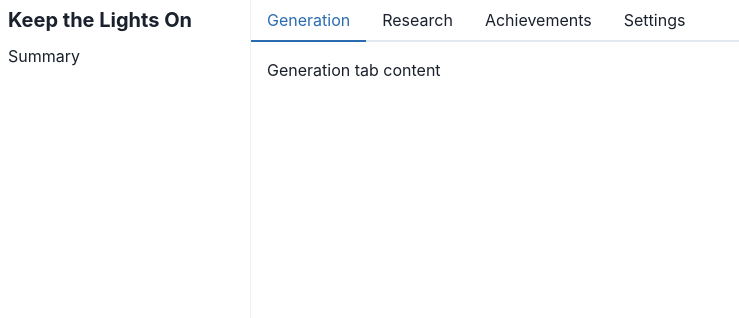
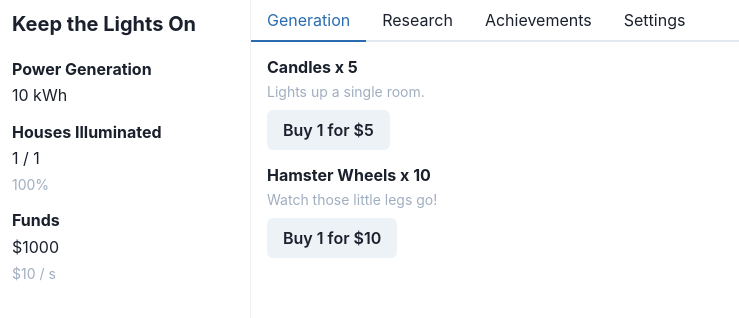
Before and after one commit to katzenbar/keep-the-lights-on, a React (Create React App) app: page / in a window 1280 px wide. Shown: the top 318 px of the page, without its empty margins (0-739 px from the left). Built offline with nearby package versions, Linux system fonts and the light colour scheme.

Commit message:
Add some stand-in content

```diff
--- a/src/components/GenerationTab.tsx
+++ b/src/components/GenerationTab.tsx
@@ -1,10 +1,32 @@
-import { Box } from "@chakra-ui/react";
+import { Button, Heading, StackItem, Text, VStack } from "@chakra-ui/react";
 import React from "react";
 
 type Props = {};
 
 const GenerationTab: React.FunctionComponent<Props> = (props) => {
-  return <Box>Generation tab content</Box>;
+  return (
+    <VStack align="stretch" spacing={4}>
+      <StackItem>
+        <Heading as="h2" size="sm" pb={1}>
+          Candles x 5
+        </Heading>
+        <Text pb={2} fontSize="sm" color="gray.400">
+          Lights up a single room.
+        </Text>
+        <Button>Buy 1 for $5</Button>
+      </StackItem>
+
+      <StackItem>
+        <Heading as="h2" size="sm" pb={1}>
+          Hamster Wheels x 10
+        </Heading>
+        <Text pb={2} fontSize="sm" color="gray.400">
+          Watch those little legs go!
+        </Text>
+        <Button>Buy 1 for $10</Button>
+      </StackItem>
+    </VStack>
+  );
 };
 
 export default GenerationTab;
--- a/src/layout/App.tsx
+++ b/src/layout/App.tsx
@@ -7,7 +7,7 @@ export const App: React.FunctionComponent = () => (
   <ChakraProvider theme={theme}>
     <Box>
       <Flex minH="100vh" direction="row" alignItems="stretch">
-        <Box overflow="auto" w={250} p={2}>
+        <Box overflow="auto" w={250} p={3}>
           <SummaryPane />
         </Box>
         <Box>
--- a/src/layout/SummaryPane.tsx
+++ b/src/layout/SummaryPane.tsx
@@ -1,4 +1,4 @@
-import { Heading } from "@chakra-ui/react";
+import { Heading, StackItem, Text, VStack } from "@chakra-ui/react";
 import React from "react";
 
 type Props = {};
@@ -6,10 +6,37 @@ type Props = {};
 const SummaryPane: React.FunctionComponent<Props> = (props) => {
   return (
     <>
-      <Heading as="h1" size="md" pb={3}>
+      <Heading as="h1" size="md" pb={2}>
         Keep the Lights On
       </Heading>
-      <p>Summary</p>
+      <VStack pt={4} align="stretch" spacing={4}>
+        <StackItem>
+          <Heading as="h2" size="sm" pb={1}>
+            Power Generation
+          </Heading>
+          <Text>10 kWh</Text>
+        </StackItem>
+
+        <StackItem>
+          <Heading as="h2" size="sm" pb={1}>
+            Houses Illuminated
+          </Heading>
+          <Text pb={1}>1 / 1</Text>
+          <Text fontSize="sm" color="gray.400">
+            100%
+          </Text>
+        </StackItem>
+
+        <StackItem>
+          <Heading as="h2" size="sm" pb={1}>
+            Funds
+          </Heading>
+          <Text pb={1}>$1000</Text>
+          <Text fontSize="sm" color="gray.400">
+            $10 / s
+          </Text>
+        </StackItem>
+      </VStack>
     </>
   );
 };
```
